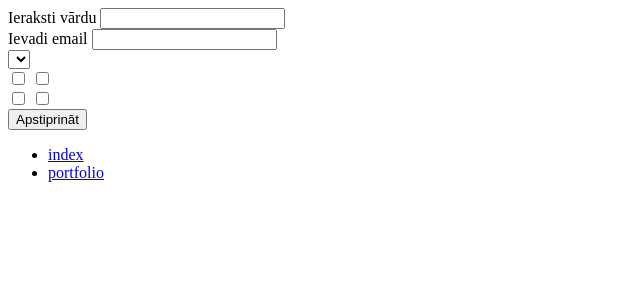
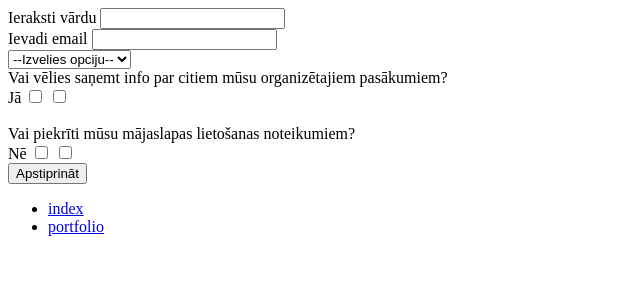
Before and after one commit to EmilsPT22/20241710_PD, a PHP site: page /contact.php in a window 1280 px wide. Shown: the top 300 px of the page, without its empty margins (0-640 px from the left). Run offline with PHP 8.4, Linux system fonts and the light colour scheme; lists and menus that the app fills with data are empty.

Commit message:
salaboju kļudu ka portfolio bija rakstits contact vietā

```diff
--- a/web/contact.php
+++ b/web/contact.php
@@ -8,7 +8,7 @@
 <body>
     <form action="">
         <div class="form-example">
-            <label for="vards">Ieraksti vārdu </label>
+            <label for="vards">Ieraksti vārdu</label>
             <input type="text" name="vards" id="vards" required />
         </div>
         <div class="form-example">
@@ -19,18 +19,24 @@
     </form>
 
     <select name="izvele" id="izvele">
-        <option value="--Izvelies opciju--"></option>
-        <option value="Atsauksme"></option>
-        <option value="Ieteikums"></option>
-        <option value="Jautājums"></option>
+        <option value="--Izvelies opciju--">--Izvelies opciju--</option>
+        <option value="Atsauksme">Atsauksme</option>
+        <option value="Ieteikums">Ieteikums</option>
+        <option value="Jautājums">Jautājums</option>
     </select>
+    <br>
     <div>
-    <label for="Vai vēlies saņemt info par citiem mūsu organizētajiem pasākumiem?"></label>
+    <label for="">Vai vēlies saņemt info par citiem mūsu organizētajiem pasākumiem?</label>
+    <br>
+    <label for="">Jā</label>
     <input type="checkbox" name="protams" id="protams">
     <input type="checkbox" name="nemaz" id="nemaz">
     </div>
+    <br>
     <div>
-    <label for="Vai piekrīti mūsu mājaslapas lietošanas noteikumiem?"></label>
+    <label for="">Vai piekrīti mūsu mājaslapas lietošanas noteikumiem?</label>
+    <br>
+    <label for="">Nē</label>
     <input type="checkbox" name="protams" id="protams">
     <input type="checkbox" name="nemaz" id="nemaz">
     </div>
--- a/web/portfolio.php
+++ b/web/portfolio.php
@@ -25,7 +25,7 @@
 
     <ul>
         <li><a href="index.php">index</a></li>
-        <li><a href="portfolio.php">portfolio</a></li>
+        <li><a href="contact.php">contact</a></li>
     </ul>
 
 
```
